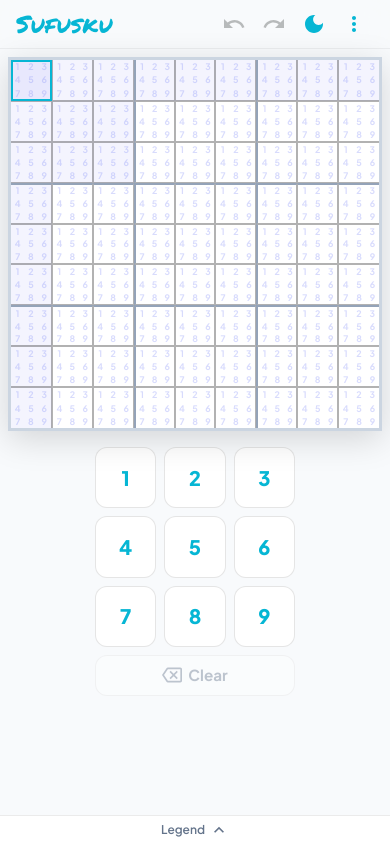
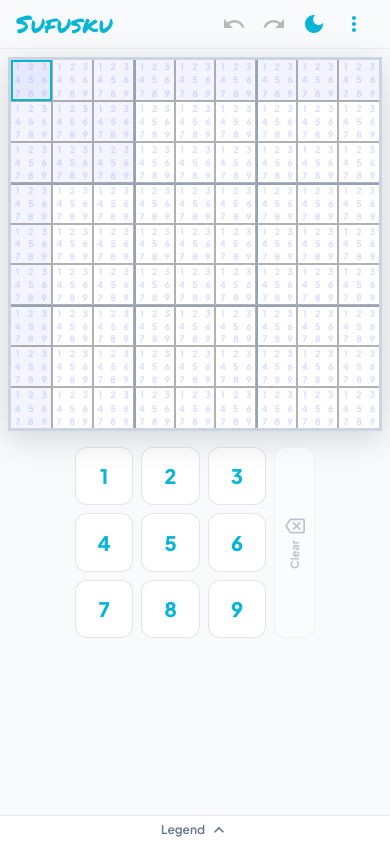
Before and after one commit to uzilan/sufusku, a React (Vite) app: page / in a window 390 px wide. Built offline with nearby package versions, Linux system fonts and the light colour scheme.

Commit message:
feat: enhance responsive design for NumberPad and Board components, adjust layout for better usability

```diff
--- a/src/App.tsx
+++ b/src/App.tsx
@@ -58,11 +58,9 @@ function App() {
         flexDirection: 'column',
         minHeight: '100vh',
         bgcolor: 'background.default',
-        pb: '32px',
         '@media (max-height: 599.95px) and (orientation: landscape)': {
           flexDirection: 'row',
           height: '100vh',
-          pb: 0,
           pr: '32px',
         },
       }}
--- a/src/components/Board.tsx
+++ b/src/components/Board.tsx
@@ -105,8 +105,8 @@ const Board = ({ board, selectedCell, hintCell, givenCells, celebrate, onSelectC
           maxWidth: '460px',
         },
         '@media (min-width: 600px) and (min-height: 600px)': {
-          width: 'min(calc(100vh - 81px), calc(100vw - 260px))',
-          height: 'min(calc(100vh - 81px), calc(100vw - 260px))',
+          width: 'min(calc(100vh - 113px), calc(100vw - 260px))',
+          height: 'min(calc(100vh - 113px), calc(100vw - 260px))',
           maxWidth: 'none',
         },
         '@media (max-height: 599.95px) and (orientation: landscape)': {
--- a/src/components/LegendDrawer.tsx
+++ b/src/components/LegendDrawer.tsx
@@ -40,15 +40,15 @@ const LegendDrawer = () => {
   return (
     <Box
       sx={{
-        position: 'fixed',
-        left: 0,
-        right: 0,
-        bottom: 0,
+        width: '100%',
+        flexShrink: 0,
         zIndex: (t) => t.zIndex.appBar,
         bgcolor: 'background.paper',
         borderTop: '1px solid',
         borderColor: 'divider',
         [landscapeQuery]: {
+          position: 'fixed',
+          width: 'auto',
           left: 'auto',
           top: 0,
           bottom: 0,
--- a/src/components/NumberPad.tsx
+++ b/src/components/NumberPad.tsx
@@ -1,6 +1,8 @@
 import { Box } from '@mui/material';
 import BackspaceOutlinedIcon from '@mui/icons-material/BackspaceOutlined';
 import { getCandidates, type Board as BoardState } from '../sudoku/logic';
+
+const portraitQuery = '@media (max-width: 599.95px) and (orientation: portrait)';
 
 interface NumberPadProps {
   board: BoardState;
@@ -25,11 +27,13 @@ const NumberPad = ({ board, selectedCell, givenCells, onSelect }: NumberPadProps
         gridTemplateRows: 'repeat(3, 1fr) auto',
         gap: 1,
         width: '100%',
-        maxWidth: '260px',
+        maxWidth: '220px',
         flexShrink: 0,
-        '@media (max-width: 599.95px) and (orientation: portrait)': {
+        [portraitQuery]: {
           display: 'grid',
-          maxWidth: '200px',
+          maxWidth: '240px',
+          gridTemplateColumns: 'repeat(3, 1fr) 0.7fr',
+          gridTemplateRows: 'repeat(3, 1fr)',
         },
         '@media (max-height: 599.95px) and (orientation: landscape)': {
           display: 'grid',
@@ -88,10 +92,29 @@ const NumberPad = ({ board, selectedCell, givenCells, onSelect }: NumberPadProps
           fontSize: '0.95rem',
           color: 'text.secondary',
           opacity: isClearDisabled ? 0.4 : 1,
+          [portraitQuery]: {
+            gridColumn: '4',
+            gridRow: '1 / -1',
+            flexDirection: 'column',
+            gap: 0.5,
+            py: 0,
+            fontSize: '0.7rem',
+          },
         }}
       >
         <BackspaceOutlinedIcon fontSize="small" />
-        Clear
+        <Box
+          component="span"
+          sx={{
+            display: 'none',
+            [portraitQuery]: { display: 'inline', writingMode: 'vertical-rl', transform: 'rotate(180deg)' },
+          }}
+        >
+          Clear
+        </Box>
+        <Box component="span" sx={{ [portraitQuery]: { display: 'none' } }}>
+          Clear
+        </Box>
       </Box>
     </Box>
   );
```
Also changed, not shown: 1 other file (tests, documents, lock files or other folders).
